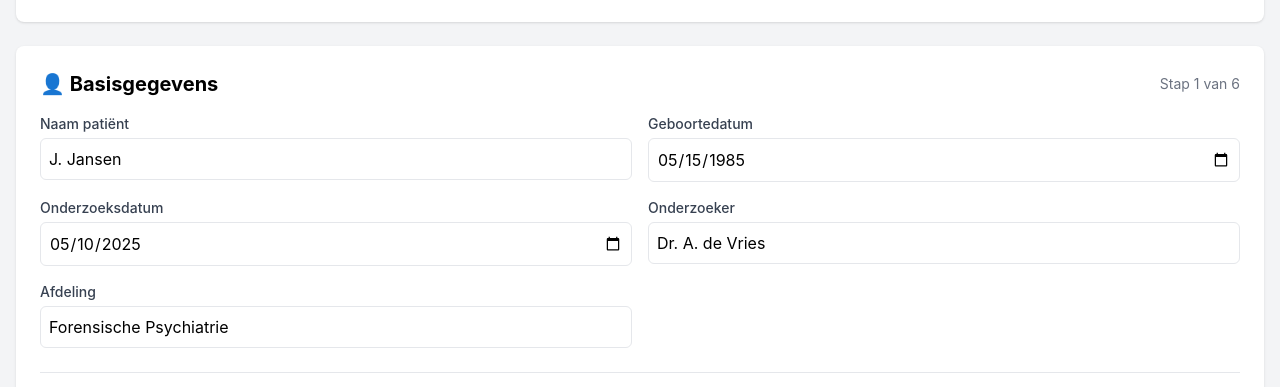
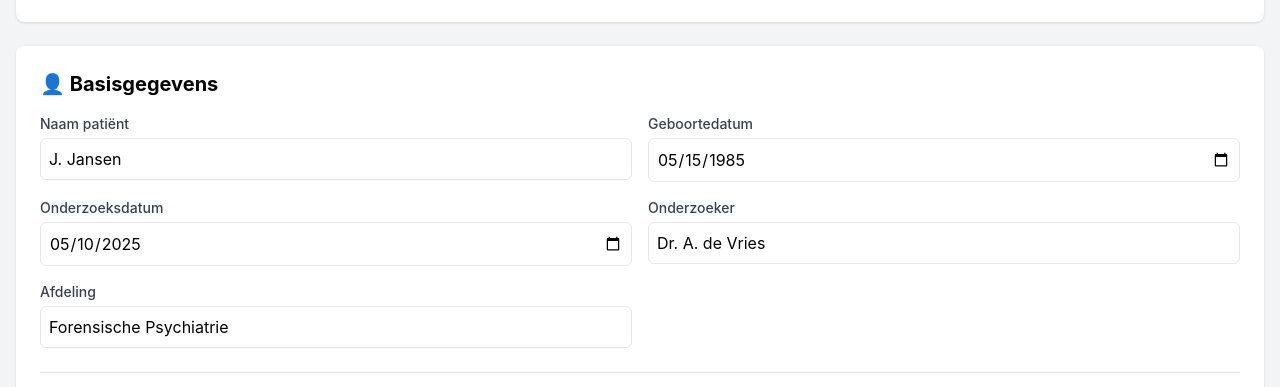
Before and after one commit to nfopma/dashboard-npo, a React (Create React App) app: page / in a window 1280 px wide. Shown: the part 146-533 px from the top of the page. Built offline with nearby package versions, Linux system fonts and the light colour scheme.

Commit message:
refactor: Extraheer basisgegevens formulier naar apart component

```diff
--- a/src/App.js
+++ b/src/App.js
@@ -3,6 +3,7 @@ import { ChevronLeft, ChevronRight, Save, Eye, Edit, HelpCircle, Plus, Trash2 }
 import EmojiSizeControl from './components/EmojiSizeControl';
 import SectionNavigation from './components/SectionNavigation';
 import DashboardHeader from './components/DashboardHeader'; // Importeer het nieuwe component
+import BasicInfoForm from './components/BasicInfoForm'; // Importeer het nieuwe component
 
 // Behandelaar invoerscherm voor Neuropsychologisch Dashboard
 const BehandelaarInvoer = () => {
@@ -781,74 +782,10 @@ const BehandelaarInvoer = () => {
             <>
               {/* Formulier sectie */}
               {activeSection === 'basisgegevens' && (
-                <div>
-                  <div className="flex justify-between items-center mb-4">
-                    <h2 className="text-xl font-bold">👤 Basisgegevens</h2>
-                    <div className="text-sm text-gray-500">Stap 1 van 6</div>
-                  </div>
-
-                  <div className="grid grid-cols-1 md:grid-cols-2 gap-4 mb-4">
-                    <div>
-                      <label className="block text-sm font-medium text-gray-700 mb-1">
-                        Naam patiënt
-                      </label>
-                      <input
-                        type="text"
-                        className="w-full p-2 border rounded-md"
-                        value={formData.basisgegevens.naam}
-                        onChange={(e) => updateFormData('basisgegevens', 'naam', e.target.value)}
-                      />
-                    </div>
-
-                    <div>
-                      <label className="block text-sm font-medium text-gray-700 mb-1">
-                        Geboortedatum
-                      </label>
-                      <input
-                        type="date"
-                        className="w-full p-2 border rounded-md"
-                        value={formData.basisgegevens.geboortedatum}
-                        onChange={(e) => updateFormData('basisgegevens', 'geboortedatum', e.target.value)}
-                      />
-                    </div>
-
-                    <div>
-                      <label className="block text-sm font-medium text-gray-700 mb-1">
-                        Onderzoeksdatum
-                      </label>
-                      <input
-                        type="date"
-                        className="w-full p-2 border rounded-md"
-                        value={formData.basisgegevens.onderzoeksdatum}
-                        onChange={(e) => updateFormData('basisgegevens', 'onderzoeksdatum', e.target.value)}
-                      />
-                    </div>
-
-                    <div>
-                      <label className="block text-sm font-medium text-gray-700 mb-1">
-                        Onderzoeker
-                      </label>
-                      <input
-                        type="text"
-                        className="w-full p-2 border rounded-md"
-                        value={formData.basisgegevens.onderzoeker}
-                        onChange={(e) => updateFormData('basisgegevens', 'onderzoeker', e.target.value)}
-                      />
-                    </div>
-
-                    <div>
-                      <label className="block text-sm font-medium text-gray-700 mb-1">
-                        Afdeling
-                      </label>
-                      <input
-                        type="text"
-                        className="w-full p-2 border rounded-md"
-                        value={formData.basisgegevens.afdeling}
-                        onChange={(e) => updateFormData('basisgegevens', 'afdeling', e.target.value)}
-                      />
-                    </div>
-                  </div>
-                </div>
+                <BasicInfoForm
+                  formData={formData.basisgegevens}
+                  updateFormData={updateFormData}
+                />
               )}
 
               {activeSection === 'voorinformatie' && (
--- /dev/null
+++ b/src/components/BasicInfoForm.js
@@ -0,0 +1,77 @@
+import React from 'react';
+
+const BasicInfoForm = ({ formData, updateFormData }) => {
+  return (
+    <div>
+      <div className="flex justify-between items-center mb-4">
+        <h2 className="text-xl font-bold">👤 Basisgegevens</h2>
+        {/* Stap indicator kan hier optioneel worden toegevoegd, of in de parent */}
+        {/* <div className="text-sm text-gray-500">Stap 1 van 7</div> */}
+      </div>
+
+      <div className="grid grid-cols-1 md:grid-cols-2 gap-4 mb-4">
+        <div>
+          <label className="block text-sm font-medium text-gray-700 mb-1">
+            Naam patiënt
+          </label>
+          <input
+            type="text"
+            className="w-full p-2 border rounded-md"
+            value={formData.naam}
+            onChange={(e) => updateFormData('basisgegevens', 'naam', e.target.value)}
+          />
+        </div>
+
+        <div>
+          <label className="block text-sm font-medium text-gray-700 mb-1">
+            Geboortedatum
+          </label>
+          <input
+            type="date"
+            className="w-full p-2 border rounded-md"
+            value={formData.geboortedatum}
+            onChange={(e) => updateFormData('basisgegevens', 'geboortedatum', e.target.value)}
+          />
+        </div>
+
+        <div>
+          <label className="block text-sm font-medium text-gray-700 mb-1">
+            Onderzoeksdatum
+          </label>
+          <input
+            type="date"
+            className="w-full p-2 border rounded-md"
+            value={formData.onderzoeksdatum}
+            onChange={(e) => updateFormData('basisgegevens', 'onderzoeksdatum', e.target.value)}
+          />
+        </div>
+
+        <div>
+          <label className="block text-sm font-medium text-gray-700 mb-1">
+            Onderzoeker
+          </label>
+          <input
+            type="text"
+            className="w-full p-2 border rounded-md"
+            value={formData.onderzoeker}
+            onChange={(e) => updateFormData('basisgegevens', 'onderzoeker', e.target.value)}
+          />
+        </div>
+
+        <div>
+          <label className="block text-sm font-medium text-gray-700 mb-1">
+            Afdeling
+          </label>
+          <input
+            type="text"
+            className="w-full p-2 border rounded-md"
+            value={formData.afdeling}
+            onChange={(e) => updateFormData('basisgegevens', 'afdeling', e.target.value)}
+          />
+        </div>
+      </div>
+    </div>
+  );
+};
+
+export default BasicInfoForm;
```
